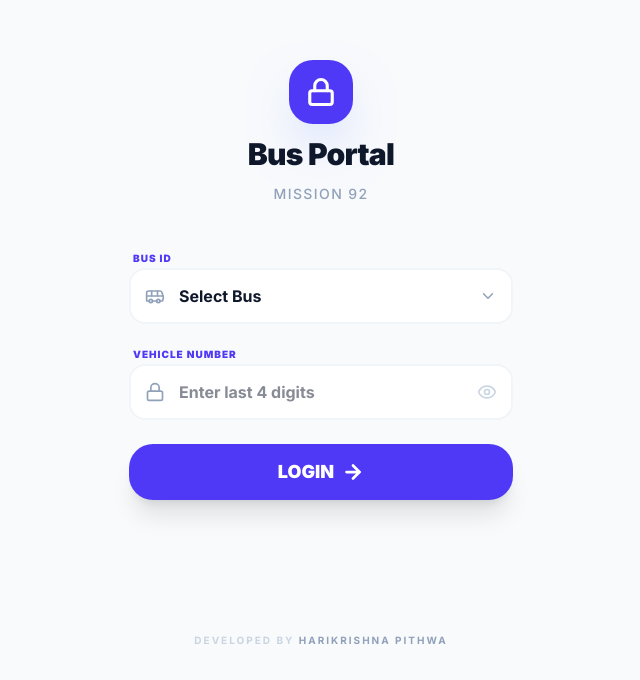
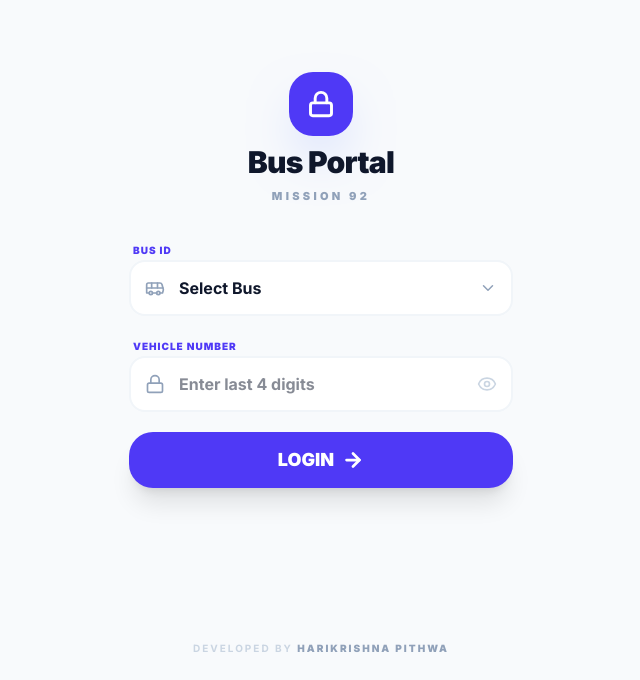
Before and after one commit to hari-05pithwa/bus-attendance-system, a Next.js app: page / in a window 1280 px wide. Shown: the part 120-800 px from the top of the page, without its empty margins (319-959 px from the left). Built offline with nearby package versions, Linux system fonts and the light colour scheme.

Commit message:
small fixes 2

```diff
--- a/src/app/page.js
+++ b/src/app/page.js
@@ -5,7 +5,6 @@ import { useRouter } from "next/navigation";
 import { Eye, EyeOff, Lock, Bus, Loader2, ArrowRight, ChevronDown } from "lucide-react";
 import { toast } from "sonner";
 
-// Simplified Bus List as requested
 const BUS_LIST = [
   { label: "1.1", value: "1.1" },
   { label: "2.1", value: "2.1" },
@@ -20,7 +19,6 @@ export default function LoginPage() {
   const [isSubmitting, setIsSubmitting] = useState(false);
   const router = useRouter();
 
-  // Load previously used Bus ID from localStorage on mount
   useEffect(() => {
     const savedBusId = localStorage.getItem("remembered_bus_id");
     if (savedBusId) {
@@ -30,14 +28,11 @@ export default function LoginPage() {
 
   const handleSubmit = async (e) => {
     e.preventDefault();
-
     if (!busId || !password.trim()) {
       toast.error("Required", { description: "Please select Bus ID and enter Vehicle Number!" });
       return;
     }
-
     setIsSubmitting(true);
-
     const res = await signIn("credentials", {
       email: busId,
       password: password,
@@ -50,26 +45,27 @@ export default function LoginPage() {
       router.push("/dashboard");
     } else {
       toast.error("Access Denied", {
-        description: "Incorrect credentials. Please check your Bus ID and Password.",
+        description: "Incorrect credentials. Please try again.",
       });
       setIsSubmitting(false);
     }
   };
 
   return (
-    <div className="relative flex min-h-screen flex-col items-center justify-center bg-[#F8FAFC] px-6">
+    /* h-[100dvh] ensures it fits exactly within mobile browser chrome (Safari/Chrome bars) */
+    <div className="relative flex h-[100dvh] w-full flex-col items-center justify-center bg-[#F8FAFC] px-6 overflow-hidden">
 
-      {/* Main Login Card - Centered */}
-      <div className="w-full max-w-sm space-y-10 py-12">
-        <div className="text-center space-y-3">
+      {/* Main Login Card */}
+      <div className="w-full max-w-sm space-y-8">
+        <div className="text-center space-y-2">
           <div className="mx-auto w-16 h-16 bg-indigo-600 rounded-[24px] flex items-center justify-center shadow-2xl shadow-indigo-200">
-            <Lock className="text-white" size={30} strokeWidth={2.5} />
+            <Lock className="text-white" size={28} strokeWidth={2.5} />
           </div>
           <h1 className="text-3xl font-black text-slate-900 tracking-tight">Bus Portal</h1>
-          <p className="text-slate-400 text-sm font-medium uppercase tracking-widest">Mission 92</p>
+          <p className="text-slate-400 text-[11px] font-black uppercase tracking-[0.3em]">Mission 92</p>
         </div>
 
-        <form className="space-y-6" onSubmit={handleSubmit} noValidate>
+        <form className="space-y-5" onSubmit={handleSubmit} noValidate>
           <div className="space-y-4">
             {/* Bus ID Dropdown */}
             <div className="group space-y-1">
@@ -94,7 +90,7 @@ export default function LoginPage() {
               </div>
             </div>
 
-            {/* Password (Vehicle Number) */}
+            {/* Password */}
             <div className="group space-y-1">
               <label className="text-[10px] font-black text-indigo-600 uppercase tracking-widest ml-1">
                 Vehicle Number
@@ -136,10 +132,10 @@ export default function LoginPage() {
         </form>
       </div>
 
-      {/* Footer Signature */}
-      <footer className="absolute bottom-8 w-full text-center">
+      {/* Footer Signature - Pinned closer to bottom */}
+      <footer className="absolute bottom-6 w-full text-center px-6">
         <p className="text-[10px] font-bold text-slate-300 uppercase tracking-[0.2em]">
-          Developed by <span className="text-slate-400">Harikrishna Pithwa</span>
+          Developed by <span className="text-slate-400 font-black">Harikrishna Pithwa</span>
         </p>
       </footer>
     </div>
```
